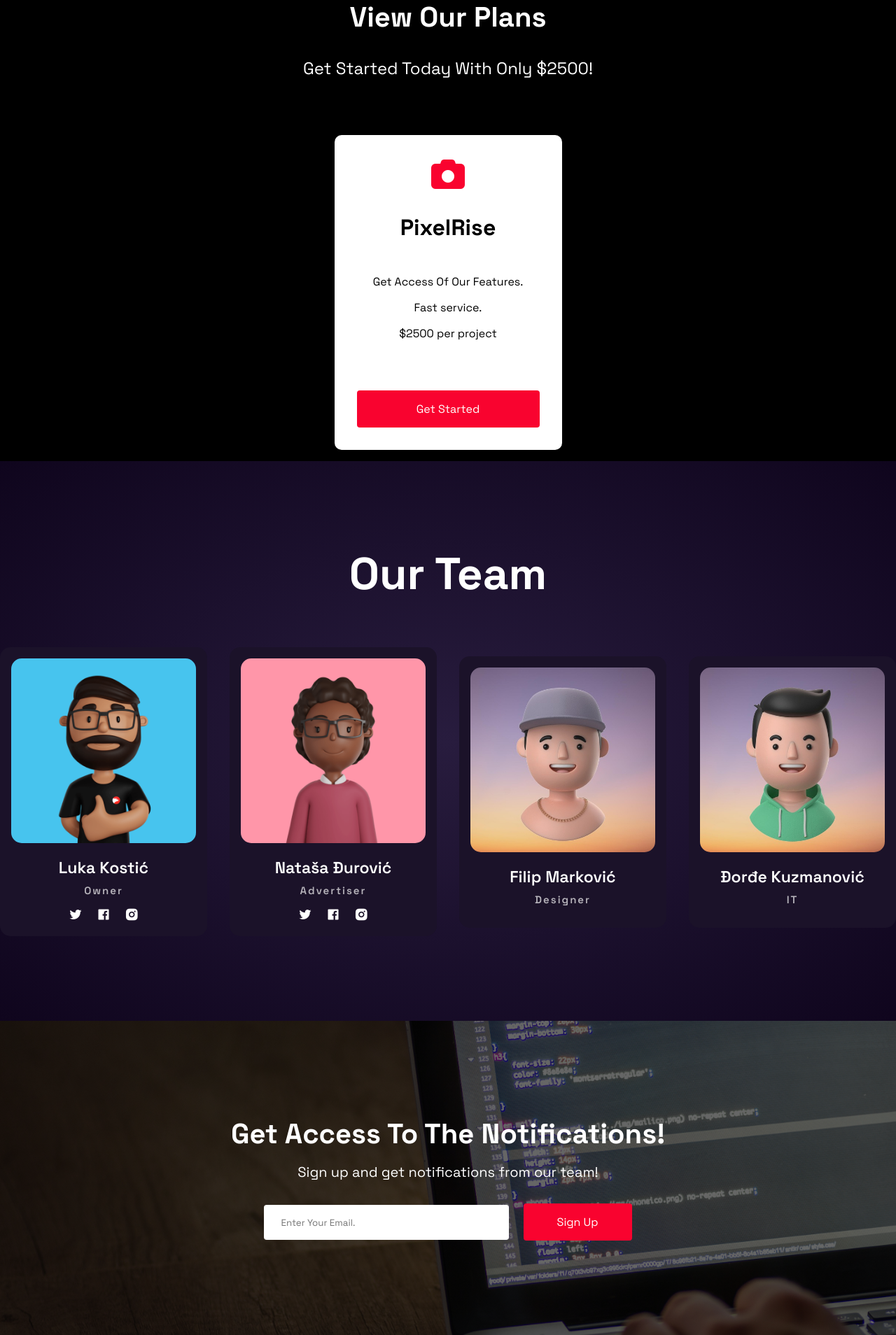
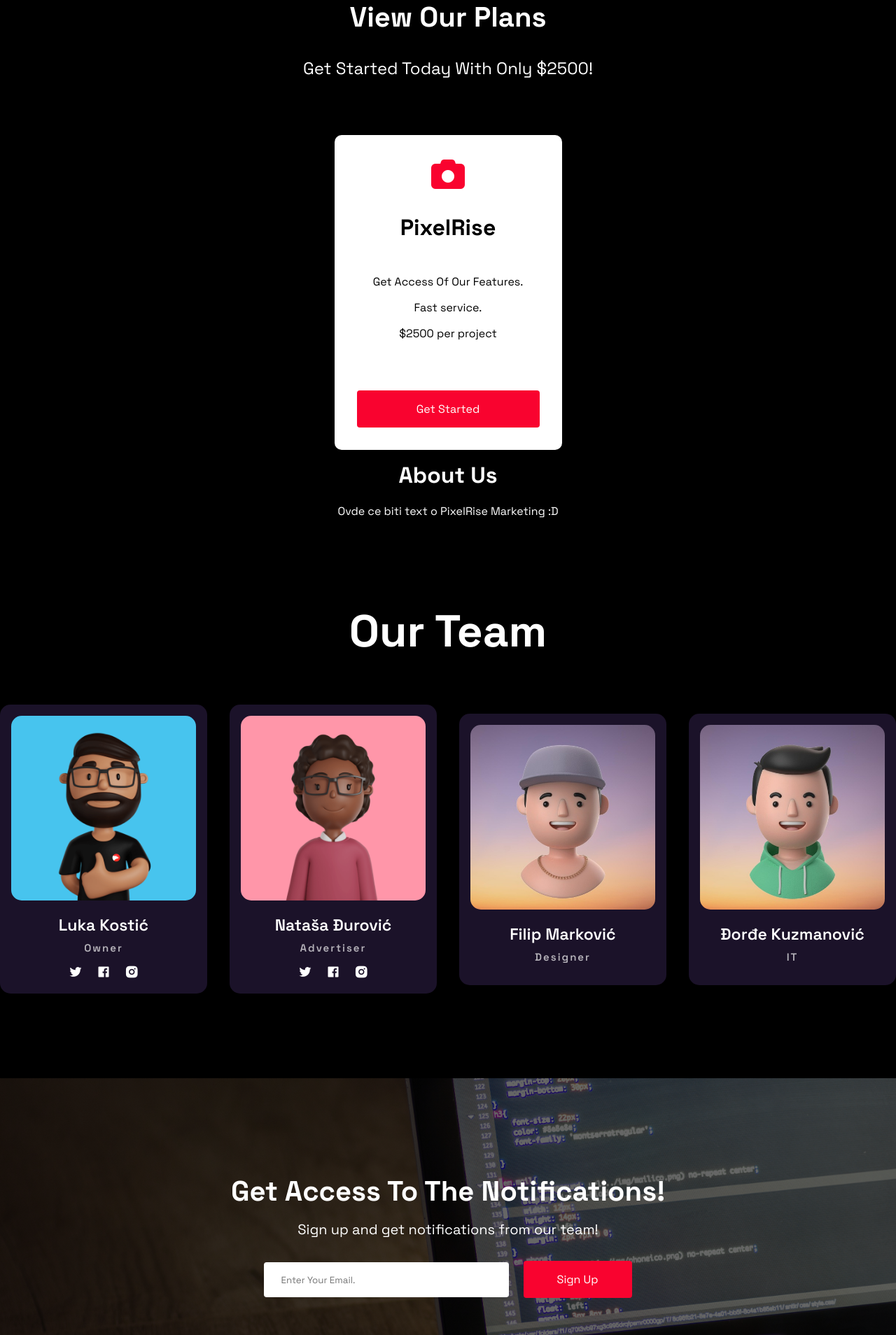
Before and after one commit to ImDzole/PixelRiseMarketing, a PHP site: page / in a window 1280 px wide. Shown: the part 1566-3474 px from the top of the page at 70% size. Run offline with PHP 8.4, Linux system fonts and the light colour scheme; some libraries are stand-ins or nearby versions.

Commit message:
Add files via upload
Added half of About Us section

```diff
--- a/index.html
+++ b/index.html
@@ -100,6 +100,16 @@
 
         </div>
     </div>
+    <!-- About Us Section -->
+    <div class="about_us">
+        <div class="title">
+            <h1>About Us</h1>
+        </div>
+        <div>
+            <p class="invisible-p">.</p>
+            <p class="text">Ovde ce biti text o PixelRise Marketing :D</p>
+        </div>
+    </div>
     <!-- Our Team Section-->
     <section class="team">
 		<div class="center">
--- a/style.css
+++ b/style.css
@@ -268,6 +268,26 @@
         margin-bottom: 2rem;
     }
 }
+/* About Us Section */
+
+.about_us{
+    background-color: var(---black);
+}
+
+.title h1{
+    color: var(---white);
+    text-align: center;
+}
+
+.text{
+    color: var(---white);
+    text-align: center;
+}
+
+.invisible-p {
+    text-align: center;
+    color: var(---black);
+}
 
 /* Our Team Section */
 *{
@@ -281,7 +301,7 @@
 	position: relative;
 	width: 100%;
 	height: 100vh;
-	background: radial-gradient(#281c3e,#0f051d);
+	background: radial-gradient(#000000,#000000);
 	display: flex;
 	align-items: center;
 	justify-content: center;
```
Also changed, not shown: LogoOffice.png (added).
